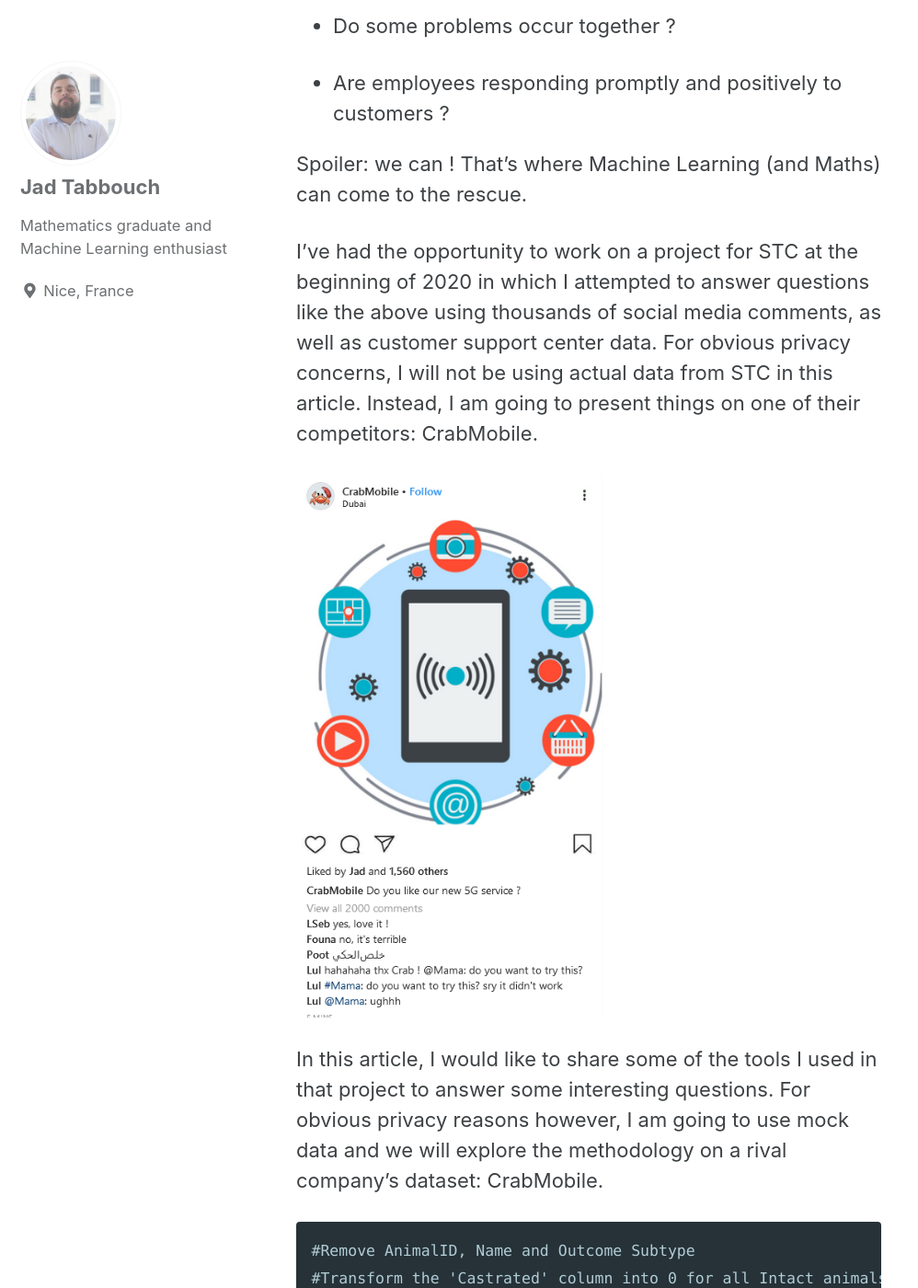
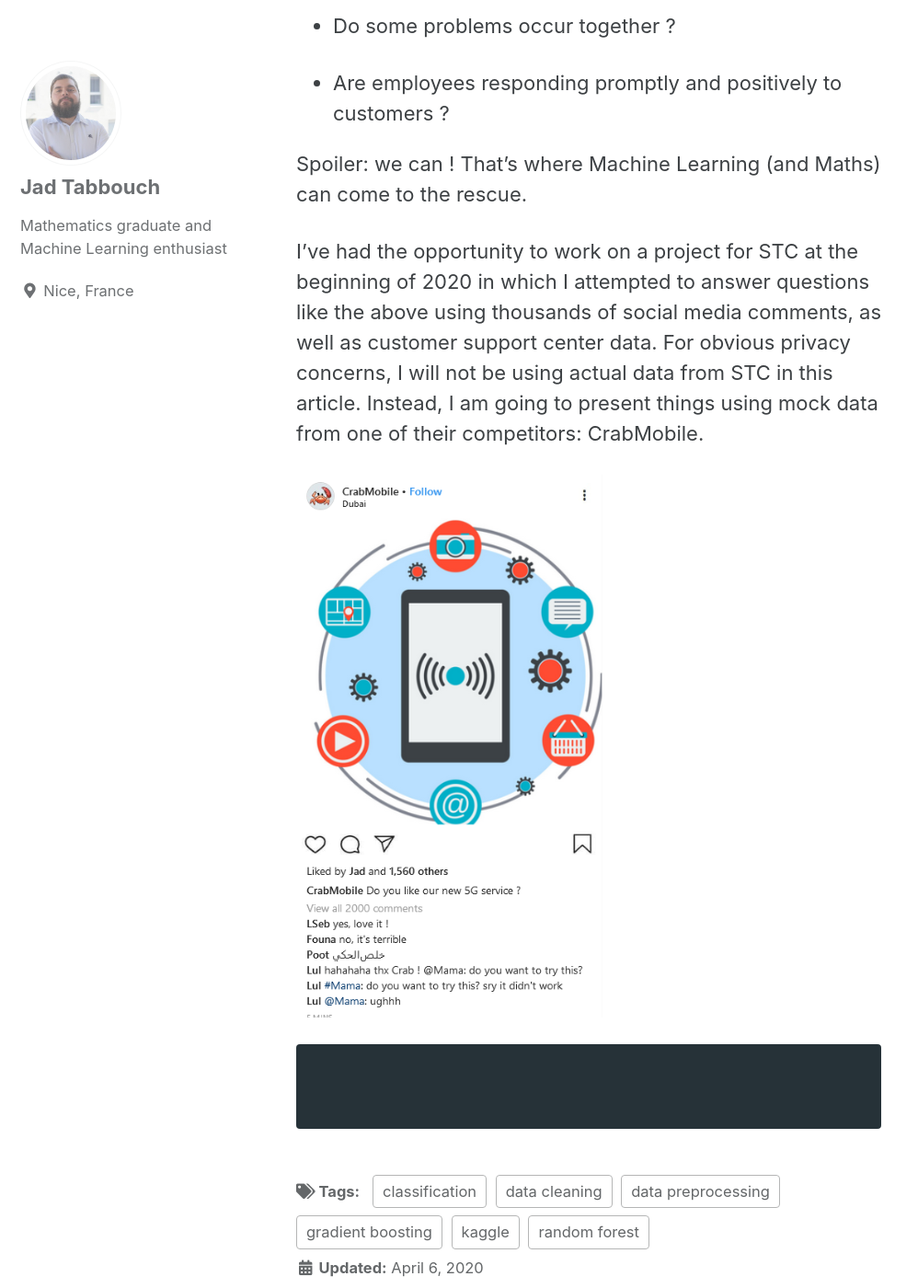
Before and after one commit to jad-tab/jad-tab.github.io, a Jekyll site: the page built from _posts/2020-04-06-NLP.md, in a window 1280 px wide and 1400 px high, scrolled down 1268 px. Shown: the whole window at 92% size, without its empty margins (0-998 px from the left). Built offline with Jekyll 4.4.1, drawn with Linux system fonts in a browser that asks for light colours; cached includes are drawn as plain includes; some of the changed text lies outside the part shown.

Commit message:
Update 2020-04-06-NLP.md

````diff
--- a/_posts/2020-04-06-NLP.md
+++ b/_posts/2020-04-06-NLP.md
@@ -30,25 +30,14 @@
 That's where Machine Learning (and Maths) can come to the rescue.
 
 I've had the opportunity to work on a project for STC at the beginning of 2020 in which I attempted to answer questions like the above using thousands of social media comments, as well as customer support center data.
-For obvious privacy concerns, I will not be using actual data from STC in this article. Instead, I am going to present things on one of their competitors: CrabMobile.
+For obvious privacy concerns, I will not be using actual data from STC in this article. Instead, I am going to present things using mock data from one of their competitors: CrabMobile.
 
 ![alt]({{ site.url }}{{ site.baseurl }}/stc/insta.PNG)
-
-
-In this article, I would like to share some of the tools I used in that project to answer some interesting questions. For obvious privacy reasons however, I am going to use mock data and we will explore the methodology on a rival company's dataset: CrabMobile.
-
-
 
 
 
 
 ```python
-#Remove AnimalID, Name and Outcome Subtype
-#Transform the 'Castrated' column into 0 for all Intact animals and 1 for all the Neutered and Spayed animals.
 
-complete_data = complete_data[complete_data.columns.difference(('AnimalID', 'Name', 'OutcomeSubtype'))].copy()
-
-complete_data.loc[complete_data['Castrated']=='Intact', 'Castrated'] = 0
-complete_data.loc[complete_data['Castrated'].isin(('Neutered', 'Spayed')), 'Castrated'] = 1
 
 ```
````
